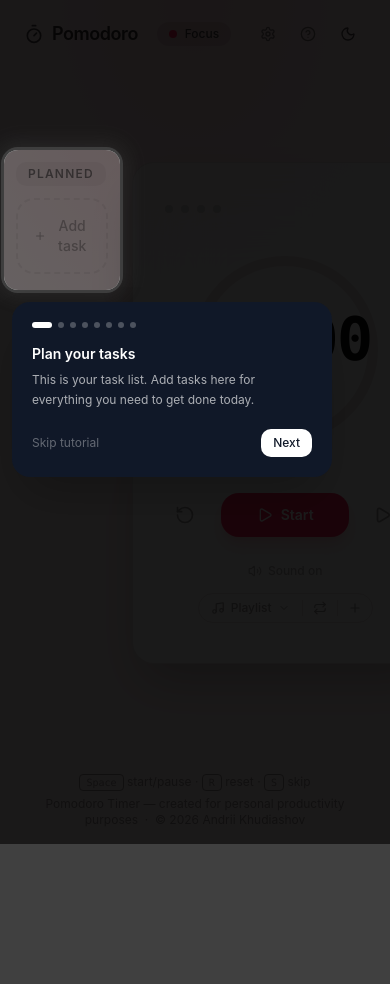
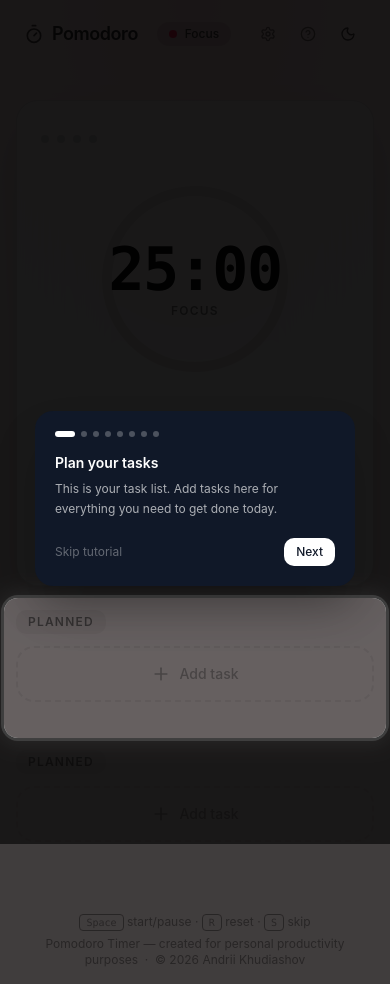
Before and after one commit to LukasKaneLK/Test-Claude, a React (Vite) app: page / in a window 390 px wide. Before the commit the page ends 844 px from the top, so only its background shows below. Built offline with nearby package versions, Linux system fonts and the light colour scheme.

Commit message:
fix: update headers and redirects for phone fixes

```diff
--- a/src/app/App.tsx
+++ b/src/app/App.tsx
@@ -287,11 +287,12 @@ export function App() {
         <div className="relative z-10 flex min-h-screen flex-col">
           <Header isDark={isDark} onToggleTheme={() => setIsDark((d) => !d)} phase={phase} onOpenTutorial={() => setShowTutorial(true)} onOpenSettings={() => setShowSettings(true)} />
 
-          {/* 3-column layout: tasks | timer | tasks */}
+          {/* Responsive layout: single column on mobile, 3-column on md+ */}
           <main className="flex flex-1 items-center justify-center px-4 py-8">
-            <div className="grid w-full max-w-5xl grid-cols-[1fr_auto_1fr] items-start gap-6">
+            <div className="grid w-full max-w-5xl grid-cols-1 items-start gap-6 md:grid-cols-[1fr_auto_1fr]">
 
-              {/* Left task column */}
+              {/* Left task column — pushed below timer on mobile */}
+              <div className="order-2 md:order-1">
                 <TaskColumn
                   id="left-col"
                   tasks={leftTasks}
@@ -300,9 +301,10 @@ export function App() {
                   onUpdate={updateTask}
                   onDelete={deleteTask}
                 />
+              </div>
 
-              {/* Timer — droppable zone; tasks dragged here join the queue */}
-              <div className="flex self-center justify-center">
+              {/* Timer — first on mobile, centre on desktop */}
+              <div className="order-1 flex justify-center self-center md:order-2">
                 <TimerCard
                   {...timer}
                   skip={wrappedSkip}
@@ -313,7 +315,8 @@ export function App() {
                 />
               </div>
 
-              {/* Right task column */}
+              {/* Right task column — pushed below timer on mobile */}
+              <div className="order-3">
                 <TaskColumn
                   id="right-col"
                   tasks={rightTasks}
@@ -322,6 +325,7 @@ export function App() {
                   onUpdate={updateTask}
                   onDelete={deleteTask}
                 />
+              </div>
             </div>
           </main>
 
--- a/src/components/TimerCard.tsx
+++ b/src/components/TimerCard.tsx
@@ -128,7 +128,7 @@ export function TimerCard({
       <div
         ref={setNodeRef}
         className={[
-          'rounded-3xl border border-black/10 bg-white/60 p-8 shadow-2xl backdrop-blur-2xl transition-all duration-200',
+          'rounded-3xl border border-black/10 bg-white/60 p-6 shadow-2xl backdrop-blur-2xl transition-all duration-200 sm:p-8',
           'dark:border-white/10 dark:bg-black/30',
           isDropTarget ? `ring-4 ${DROP_RING[phase]} scale-[1.02]` : '',
         ].join(' ')}
```
Lines whose indentation alone changed are shown as unchanged.
